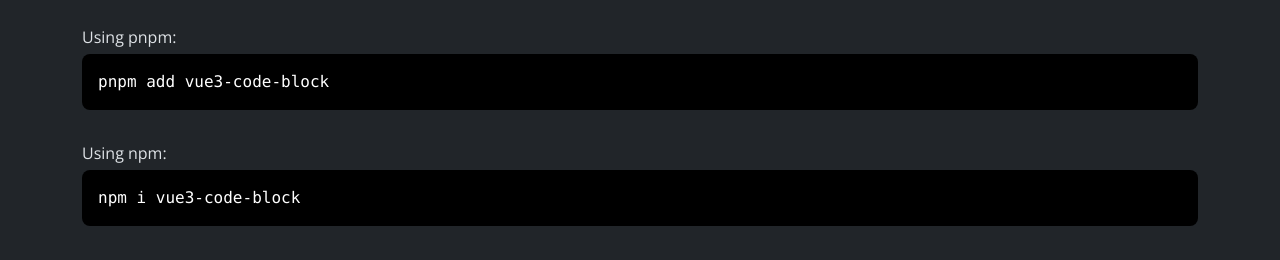
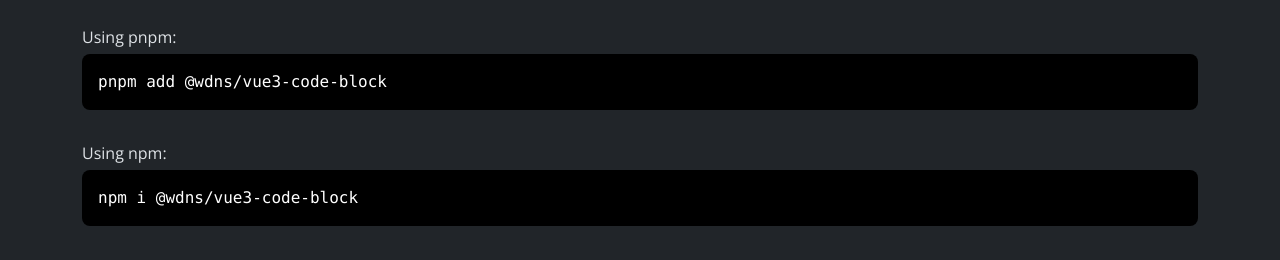
Before and after one commit to webdevnerdstuff/vue-code-block, a Vue app: page / in a window 1280 px wide. Shown: the part 817-1077 px from the top of the page. Built offline with nearby package versions, Linux system fonts and the light colour scheme; a web font is replaced by a local one.

Commit message:
Update docs

```diff
--- a/src/components/Sections/InstallationSection.vue
+++ b/src/components/Sections/InstallationSection.vue
@@ -39,6 +39,6 @@ const selectedLibrary = inject('selectedLibrary');
 const selectedTheme = inject('selectedTheme');
 const styleData = inject('styleData');
 
-const pnpmCode = 'pnpm add vue3-code-block';
-const npmCode = 'npm i vue3-code-block';
+const pnpmCode = 'pnpm add @wdns/vue3-code-block';
+const npmCode = 'npm i @wdns/vue3-code-block';
 </script>
```
Also changed, not shown: 2 other files (tests, documents, lock files or other folders).
